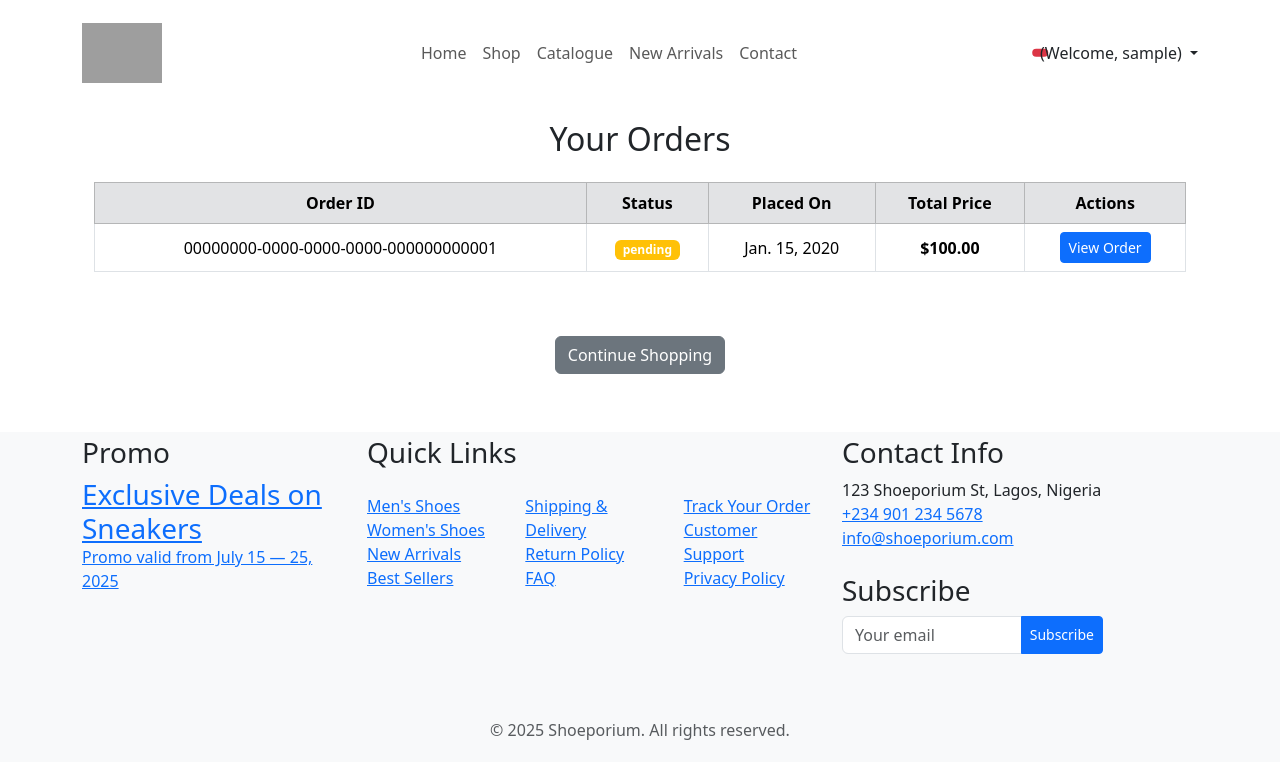
After one commit to Ayomide2604/shoeporium, a Django app: page /orders/ in a window 1280 px wide. The commit adds this page. Shown: the top 779 px of the page. Run offline with Django 5.2, Linux system fonts and the light colour scheme; a user stored in the database is signed in; tables that the repository leaves empty hold one stand-in row (values such as "Sample post"); parts of the project's set-up code (start-up, migrations or seed data) failed here and were passed over; some libraries are stand-ins or nearby versions; grey boxes are pictures that could not be loaded.

Commit message:
implemented order system

```diff
--- a/store/models.py
+++ b/store/models.py
@@ -76,3 +76,39 @@ class CartItem(models.Model):
 
     class Meta:
         unique_together = ("cart", "product")
+
+
+class Order(models.Model):
+    STATUS_CHOICES = [
+        ('pending', 'Pending'),
+        ('successful', 'Successful'),
+        ('failed', 'Failed'),
+    ]
+
+    id = models.UUIDField(primary_key=True, default=uuid.uuid4, editable=False)
+    user = models.ForeignKey(
+        User, on_delete=models.CASCADE, related_name='orders')
+    created_at = models.DateTimeField(auto_now_add=True)
+    status = models.CharField(
+        max_length=20, choices=STATUS_CHOICES, default='pending')
+
+    def total_order(self):
+        return sum(item.subtotal() for item in self.items.all())
+
+    def __str__(self):
+        return f"Order {self.id} - {self.user.username}"
+
+
+class OrderItem(models.Model):
+    order = models.ForeignKey(
+        Order, on_delete=models.CASCADE, related_name="items")
+    product = models.ForeignKey(Shoe, on_delete=models.SET_NULL, null=True)
+    quantity = models.PositiveIntegerField(default=1)
+    # Store price at the time of purchase
+    price = models.DecimalField(max_digits=8, decimal_places=2)
+
+    def subtotal(self):
+        return self.quantity * self.price
+
+    def __str__(self):
+        return f"{self.quantity} x {self.product.name} in Order {self.order.id}"
--- a/store/urls.py
+++ b/store/urls.py
@@ -3,8 +3,13 @@ from . import views
 urlpatterns = [
     path('', views.homepage, name='home'),
     path('contact_us/', views.contact_page, name='contact'),
+
+    # Product
     path('products/', views.product_list, name='products'),
     path('product/<int:pk>/', views.product_detail, name='product'),
+
+
+    # Cart
     path('cart-count/', views.cart_count, name='cart_count'),
     path('product/<int:product_id>/add-to-cart/',
          views.add_to_cart, name='add_to_cart'),
@@ -13,4 +18,9 @@ urlpatterns = [
          views.remove_from_cart, name='remove_from_cart'),
     path('update-cart-item/<int:cart_item_id>/<str:action>/',
          views.update_cart_item, name='update_cart_item'),
+
+    # Order
+    path("checkout/", views.checkout, name="checkout"),
+    path("orders/", views.order_list, name="order_list"),
+    path("order/<str:pk>", views.order_detail, name="order_detail"),
 ]
--- a/store/views.py
+++ b/store/views.py
@@ -1,5 +1,7 @@
 from django.shortcuts import render, get_object_or_404, redirect
-from .models import Brand, Shoe, Cart, CartItem
+
+from store.utils import create_order
+from .models import Brand, Order, Shoe, Cart, CartItem
 from django.contrib import messages
 from django.core.paginator import Paginator
 from django.contrib.auth.decorators import login_required
@@ -76,7 +78,7 @@ def cart_count(request):
     else:
         total_items = 0
 
-    return HttpResponse( total_items)
+    return HttpResponse(total_items)
 
 
 def add_to_cart(request, product_id):
@@ -132,3 +134,28 @@ def update_cart_item(request, cart_item_id, action):
     if action == 'decrease' and cart_item.quantity < 1:
         cart_item.delete()
     return redirect('view_cart')
+
+
+@login_required
+def checkout(request):
+
+    user = request.user
+    order = create_order(user)
+    if order:
+        messages.success(request, "Order placed successfully!")
+        return redirect("order_detail" , pk= order.id)
+    messages.error(request, "Failed to place order.")
+    return redirect("cart_view")
+
+
+@login_required
+def order_list(request):
+    orders = Order.objects.filter(user=request.user).order_by("-created_at")
+    return render(request, "store/orders/order_list.html", {"orders": orders})
+
+
+@login_required
+def order_detail(request, pk):
+    order = get_object_or_404(Order, id=pk)
+    context = {'order': order}
+    return render(request, "store/orders/order_detail.html", context)
--- a/templates/partials/cart_modal.html
+++ b/templates/partials/cart_modal.html
@@ -29,10 +29,48 @@
 				>
 					Close
 				</button>
-				<a href="#" class="btn btn-primary w-100 w-md-auto"
-					>Proceed to Checkout</a
+				<button
+					type="button"
+					class="btn btn-primary w-100 w-md-auto"
+					data-bs-toggle="modal"
+					data-bs-target="#confirmCheckoutModal"
 				>
+					Proceed to Checkout
+				</button>
 			</div>
 		</div>
 	</div>
 </div>
+
+<div
+	class="modal fade"
+	id="confirmCheckoutModal"
+	tabindex="-1"
+	aria-labelledby="confirmCheckoutModalLabel"
+	aria-hidden="true"
+>
+	<div class="modal-dialog modal-dialog-centered">
+		<div class="modal-content">
+			<div class="modal-header">
+				<h5 class="modal-title" id="confirmCheckoutModalLabel">
+					Confirm Checkout
+				</h5>
+				<button
+					type="button"
+					class="btn-close"
+					data-bs-dismiss="modal"
+					aria-label="Close"
+				></button>
+			</div>
+			<div class="modal-body">
+				Are you sure you want to proceed with checkout?
+			</div>
+			<div class="modal-footer">
+				<button type="button" class="btn btn-secondary" data-bs-dismiss="modal">
+					Cancel
+				</button>
+				<a href="{% url 'checkout' %}" class="btn btn-primary">Yes, Checkout</a>
+			</div>
+		</div>
+	</div>
+</div>
--- a/templates/partials/navbar.html
+++ b/templates/partials/navbar.html
@@ -99,7 +99,7 @@
 					</a>
 					<ul class="dropdown-menu" aria-labelledby="userDropdown">
 						<li><a class="dropdown-item" href="#">Profile</a></li>
-						<li><a class="dropdown-item" href="#">My Orders</a></li>
+						<li><a class="dropdown-item"  hx-get="{% url 'order_list' %}" hx-target="#site-wrap" hx-push-url="true" style="cursor: pointer;">My Orders</a></li>
 						<li>
 							<a
 								class="dropdown-item"
--- /dev/null
+++ b/templates/store/orders/order_list.html
@@ -0,0 +1,59 @@
+{% extends 'base.html' %}
+{% load static %}
+{% load humanize %}
+{% block content %}
+<div class="container mt-4">
+    <h2 class="mb-4 text-center">Your Orders</h2>
+
+    {% if orders %}
+        <div class="table-responsive">
+            <table class="table table-bordered table-hover text-center align-middle">
+                <thead class="table-secondary">
+                    <tr>
+                        <th>Order ID</th>
+                        <th>Status</th>
+                        <th>Placed On</th>
+                        <th>Total Price</th>
+                        <th>Actions</th>
+                    </tr>
+                </thead>
+                <tbody>
+                    {% for order in orders %}
+                        <tr>
+                            <td>{{ order.id }}</td>
+                            <td>
+                                <span class="badge
+                                    {% if order.status == 'successful' %} bg-success
+                                    {% elif order.status == 'pending' %} bg-warning
+                                    {% else %} bg-danger {% endif %}">
+                                    {{ order.status }}
+                                </span>
+                            </td>
+                            <td>{{ order.created_at | date}}</td>
+
+                            <td class="fw-bold">
+                                ${{ order.total_order | intcomma }}
+                            </td>
+                            <td>
+                                <a href="{% url 'order_detail' order.id %}" class="btn btn-primary btn-sm">
+                                    View Order
+                                </a>
+                            </td>
+                        </tr>
+                    {% endfor %}
+                </tbody>
+            </table>
+        </div>
+    {% else %}
+        <div class="alert alert-warning text-center" role="alert">
+            You have no orders yet.
+        </div>
+    {% endif %}
+
+    <div class="text-center my-5">
+        <a hx-get="{% url 'products' %}" hx-push-url="true" hx-target="#site-wrap" class="btn btn-secondary ">
+            Continue Shopping
+        </a>
+    </div>
+</div>
+{% endblock %}
```
Also changed, not shown: store/utils.py (added, +30 -0 lines), templates/store/orders/order_detail.html (added, +63 -0 lines), store/migrations/0010_order_orderitem.py (added).
